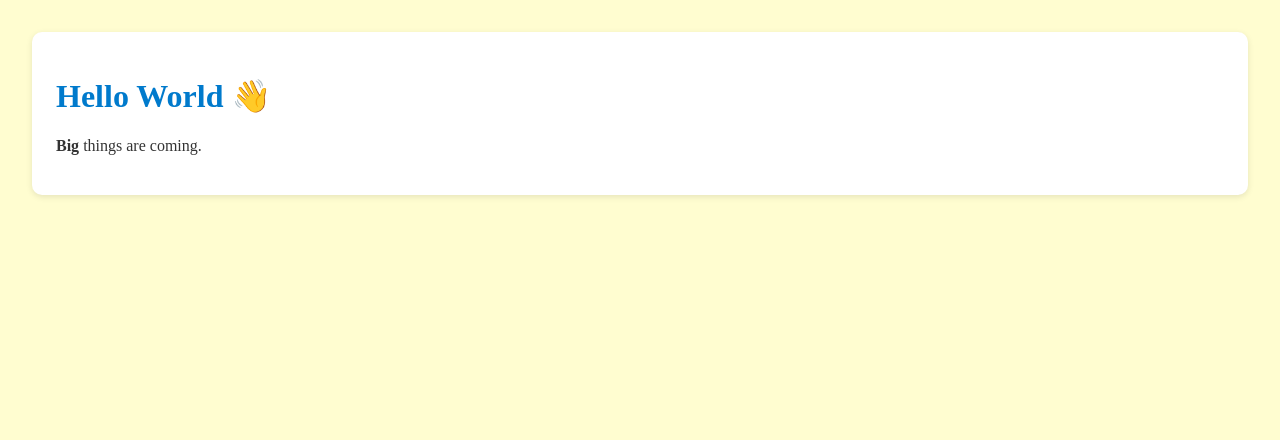
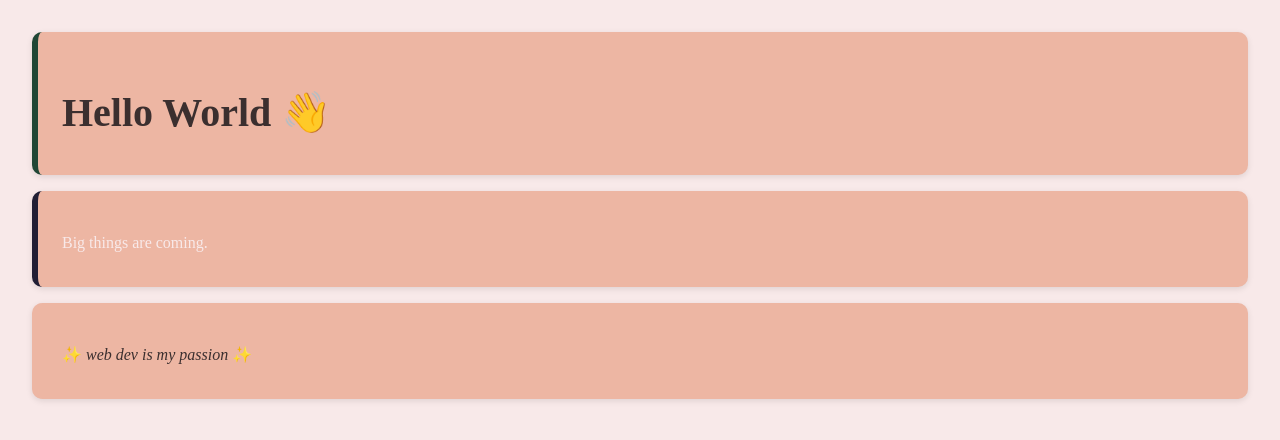
Before and after one commit to skontola/skontola.github.io, a plain HTML site: page index.html in a window 1280 px wide. Drawn offline with Linux system fonts and the light colour scheme.

Commit message:
bigger things are coming

```diff
--- a/index.html
+++ b/index.html
@@ -7,25 +7,60 @@
     <style>
         body {
             font-family: 'Times New Roman', Times, serif;
+            font-size: 1rem;
             margin: 2rem;
-            background: #fffdd0;
-            color: #333;
+            line-height: 1.5;
+            background: #F8E9E9;
+            color: #3b2f2f;
         }
         h1 {
-            color: #007acc;
+            font-size: 2.5rem;
+            color: #3b2f2f;
         }
         .card {
-            background: white;
+            background: #EDB6A3;
             padding: 1.5rem;
             border-radius: 10px;
             box-shadow: 0 2px 6px rgba(0, 0, 0, 0.1);
+            margin-left: auto;
+            margin-right: auto;
+            margin-bottom: 1rem;
+            color: inherit;
+        }
+        .card h1 {
+            margin-bottom: 0.5rem;
+        }
+        .card p {
+            margin-bottom: 0.5rem;
+        }
+        .melon {
+            border-left: 6px solid #EDB6A3;
+            color: #3b2f2f;
+        }
+        .green {
+            border-left: 6px solid #204635;
+            color: #F8E9E9;
+        }
+        .purple {
+            border-left: 6px solid #211E34;
+            color: #F8E9E9;
+        }
+        .card:hover {
+            transform: translateY(-3px);
+            box-shadow: 0 4px 10px rgba(0,0,0,0.15);
+            transition: all 0.3s ease;
         }
     </style>
 </head>
 <body>
-    <div class="card">
+    <div class="card green">
         <h1>Hello World 👋</h1>
-        <p><strong>Big</strong> things are coming.</p>
+    </div>
+    <div class="card purple">
+        <p>Big things are coming.</p>
+    </div>
+    <div class="card melon">
+        <p>✨ <em>web dev is my passion</em> ✨</p>
     </div>
 </body>
 </html>
```
